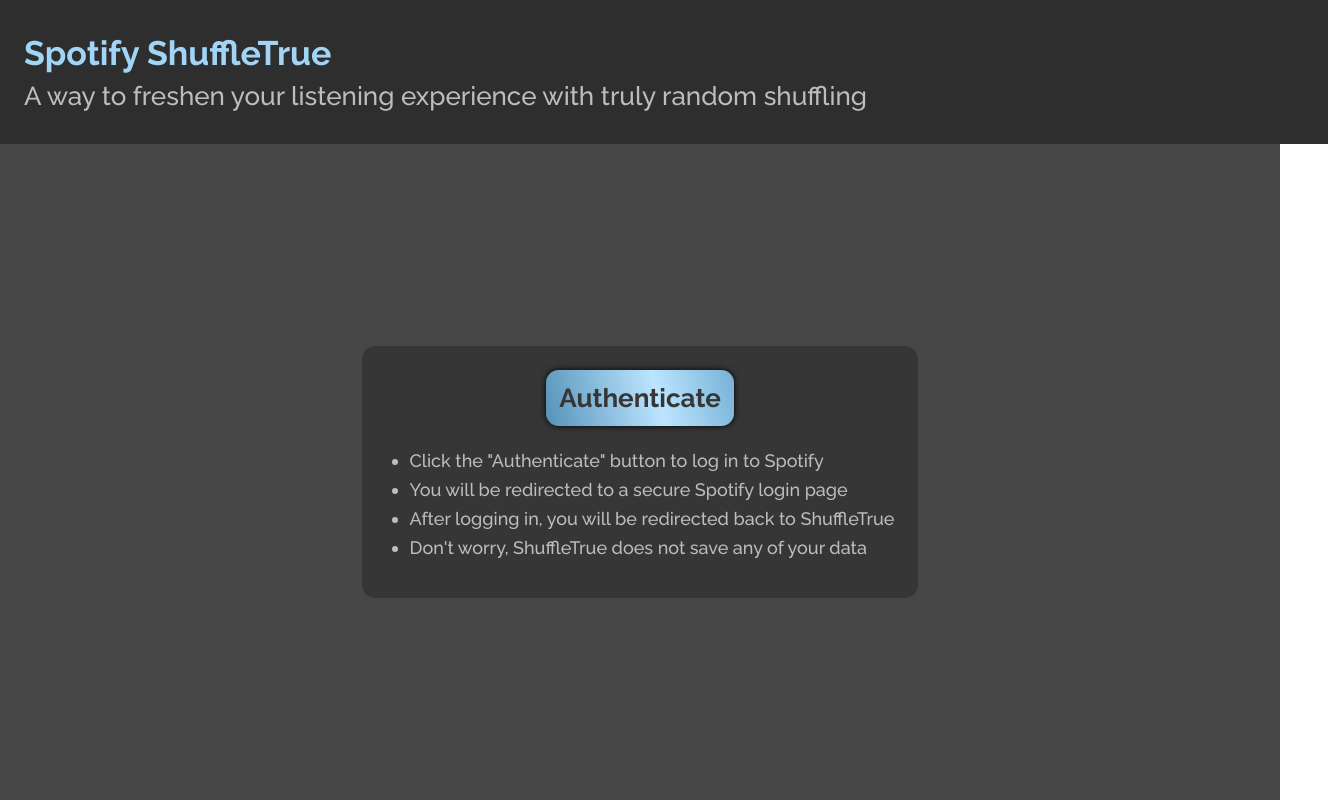
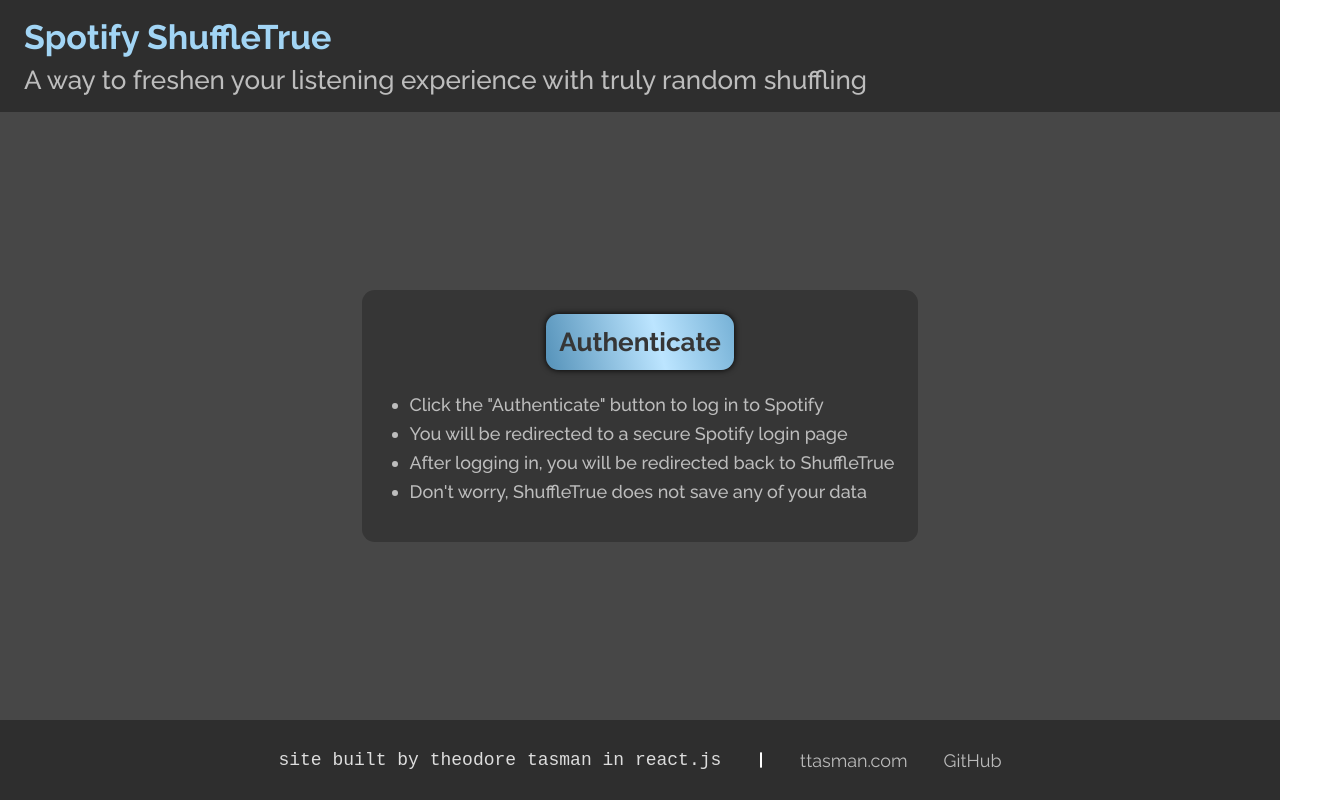
Before and after one commit to tedtasman/spotify-true-shuffle, a React (Create React App) app: page / in a window 1280 px wide. Shown: the whole page, 1328 px wide, since content can reach past the window. Built offline with nearby package versions, Linux system fonts and the light colour scheme.

Commit message:
switch to a2 hosting

```diff
--- a/package.json
+++ b/package.json
@@ -14,6 +14,7 @@
     "querystring": "^0.2.1",
     "react": "^18.3.1",
     "react-dom": "^18.3.1",
+    "react-router-dom": "^6.24.0",
     "react-scripts": "5.0.1",
     "url": "^0.11.3",
     "web-vitals": "^2.1.4"
--- a/src/mainPage/connect.js
+++ b/src/mainPage/connect.js
@@ -114,7 +114,7 @@
     const params = new URLSearchParams();
     params.append("client_id", clientId);
     params.append("response_type", "code");
-    params.append("redirect_uri", "http://shuffletrue.com/callback");
+    params.append("redirect_uri", "https://shuffletrue.com/callback");
     params.append("scope", "user-read-private user-read-email playlist-read-private playlist-modify-public playlist-modify-private");
     params.append("code_challenge_method", "S256");
     params.append("code_challenge", challenge);
@@ -158,7 +158,7 @@
     params.append("client_id", clientId);
     params.append("grant_type", "authorization_code");
     params.append("code", code);
-    params.append("redirect_uri", "http://shuffletrue.com/callback");
+    params.append("redirect_uri", "https://shuffletrue.com/callback");
     params.append("code_verifier", verifier);
 
     // make the request
--- /dev/null
+++ b/src/mainPage/footer.js
@@ -0,0 +1,19 @@
+import './footer.modules.css'
+
+export default function Footer() {
+
+    return (
+        <div className="Footer">
+            <div className='Footer-container'>
+                site built by theodore tasman in react.js
+            </div>
+            <div className='Footer-bar' style={{color:'#bbbbbb'}}></div>
+            <div className="Footer-container">
+                <div className="Footer-section">
+                    <a href='https://ttasman.com' className='Footer-button'>ttasman.com</a>
+                    <a href='https://github.com/tedtasman' className='Footer-button'>GitHub</a>
+                </div>
+            </div>
+        </div>
+    );
+}
--- /dev/null
+++ b/src/mainPage/footer.modules.css
@@ -0,0 +1,52 @@
+@import url('https://fonts.googleapis.com/css2?family=Raleway:ital,wght@0,100..900;1,100..900&display=swap');
+
+.Footer {
+    height: 10vh;
+    display: flex;
+    flex-direction: row;
+    justify-content: center;
+    align-items: center;
+    background-color: #2e2e2e;
+    color: #dddddd;
+    font-size: calc(10px + 1vmin);
+  }
+
+  .Footer-container {
+    display: flex;
+    flex-direction: row;
+    justify-content: center;
+    width: auto;
+    font-family: monospace;
+    margin: 3vw;
+  }
+
+  .Footer-section {
+    display: flex;
+    flex-direction: row;
+    justify-content: center;
+    align-items: center;
+    gap: 2em;
+    font-weight: bold;
+    width: auto;
+  }
+
+  .Footer-button {
+    background-color: transparent;
+    color: #bbbbbb;
+    font-family: 'Raleway', sans-serif;
+    font-size: calc(10px + 1vmin);
+    font-weight: normal;
+    text-decoration: none;
+    transition: color 0.3s;
+  }
+
+  .Footer-button:hover {
+    color: #fff;
+    text-decoration: underline;
+  }
+
+  .Footer-bar {
+    width: 2px;
+    height: 2vh;
+    background: linear-gradient(0deg, transparent 0%, white 5%, white 95%, transparent 100%);
+  }
--- a/src/mainPage/trueShuffle.js
+++ b/src/mainPage/trueShuffle.js
@@ -1,6 +1,7 @@
 import './trueShuffle.modules.css'
 import Intro from './intro.js'
 import Connect from './connect.js'
+import Footer from './footer.js'
 
 export default function TrueShuffle() {
     return (
@@ -9,6 +10,7 @@
             <div className='Container'>
                 <Connect />
             </div>
+            <Footer />
         </>
     )
 }
--- a/src/mainPage/trueShuffle.modules.css
+++ b/src/mainPage/trueShuffle.modules.css
@@ -7,7 +7,7 @@
     align-items: center;
     background-color: #474747;
     width: 100%;
-    height: 82vh;
+    height: 76vh;
     gap: 2vh;
 }
 
@@ -69,9 +69,9 @@
     justify-content: center;
     align-items: start;
     gap: 1vh;
-    width: 100%;
+    max-width: 100vw;
     height: 12vh;
-    padding: 3vh;
+    padding: 1vh 0vh 1vh 3vh;
     background-color: #2e2e2e;
 }
 
```
Also changed, not shown: 15 other files (tests, documents, lock files or other folders).
